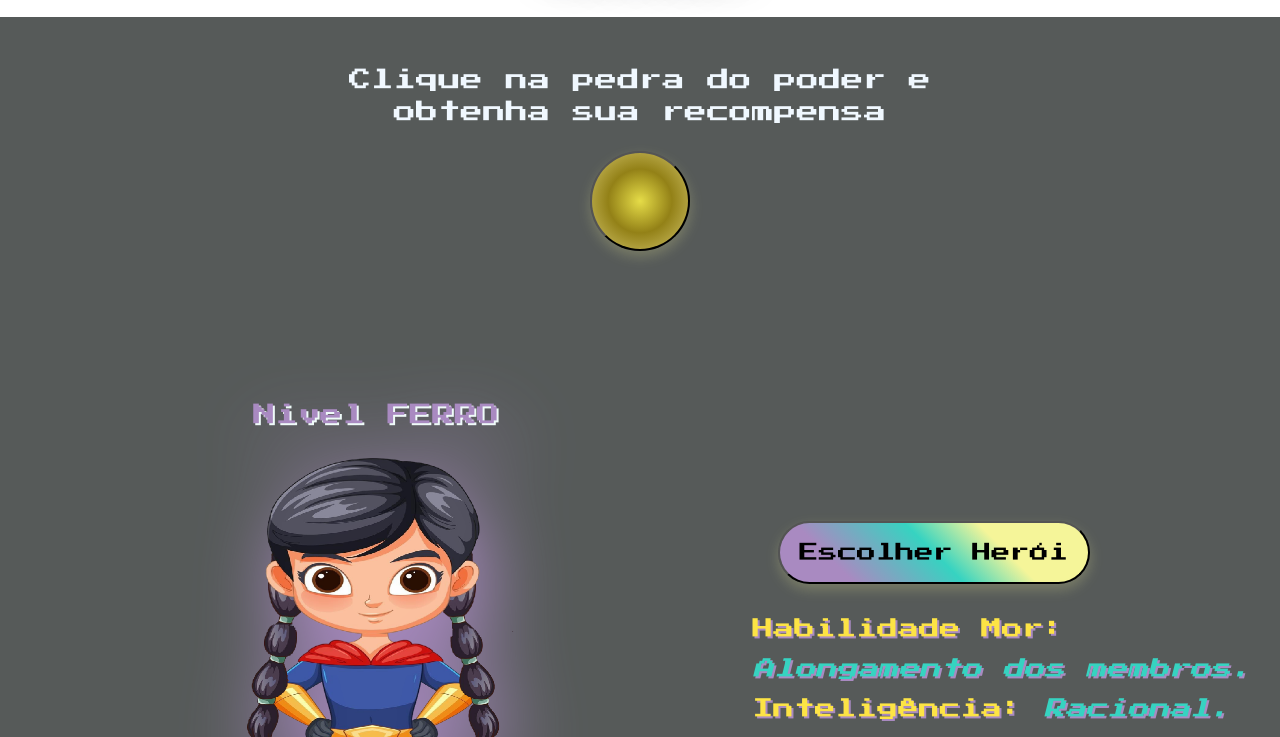
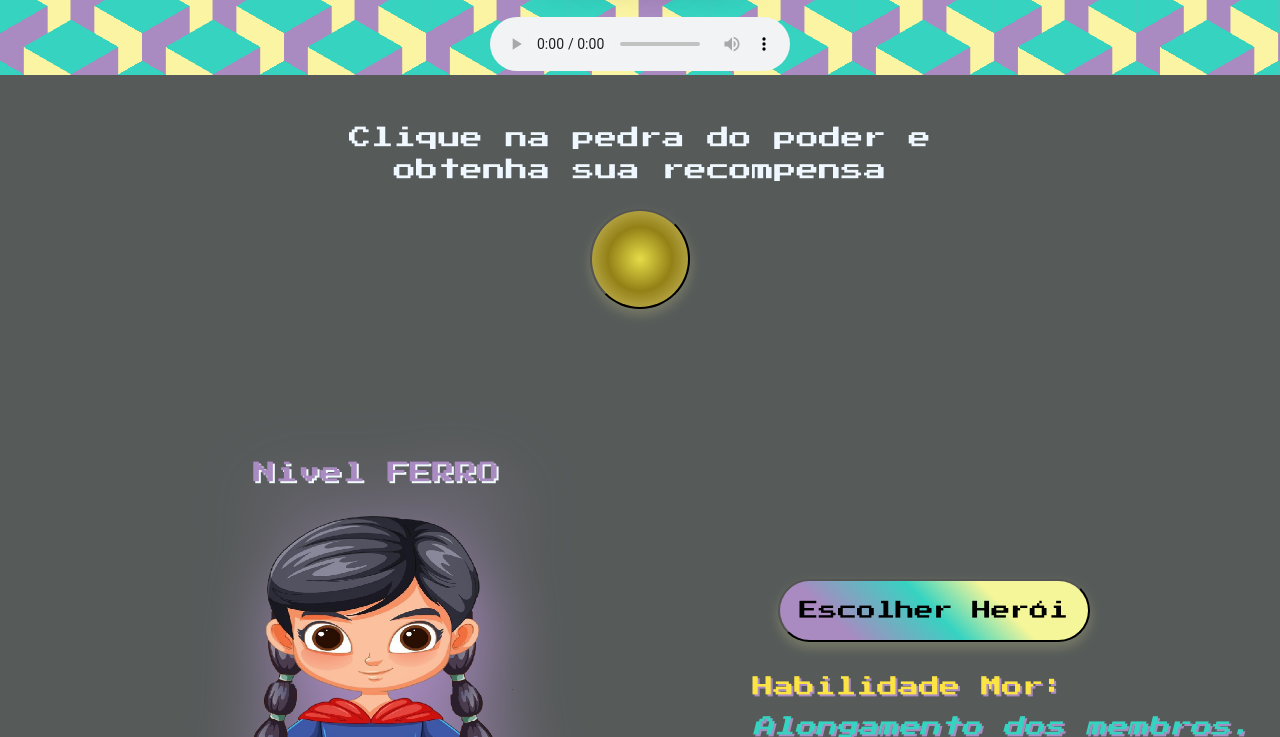
Before and after one commit to MarciaMoreno/LogicaDePrograma-o_DIO, a plain HTML site: page Desafio de Projeto - Classificador de Nivel de Herói/index.html in a window 1280 px wide. Shown: the part 363-1100 px from the top of the page. Drawn offline with Linux system fonts and the light colour scheme; a web font is replaced by a local one.

Commit message:
Inserção da musica de fundo

```diff
--- a/Desafio de Projeto - Classificador de Nivel de Herói/index.html
+++ b/Desafio de Projeto - Classificador de Nivel de Herói/index.html
@@ -11,6 +11,10 @@
           <header>
                <h1 class="anton-regular h1">FIGHT ZONE HQs</h1>
                <h2 class="press-start-2p-regular tito">Escolha seu avatar e descubra seu nível de luta Zeldiano</h2>
+               <audio controls>
+                    <source src="./sound/SuperComet.mp3" type="audio/mpeg">
+                    Seu navegador não suporta o elemento de áudio.
+               </audio>
           </header>
           <main>
                <div class="recompensa">
```
